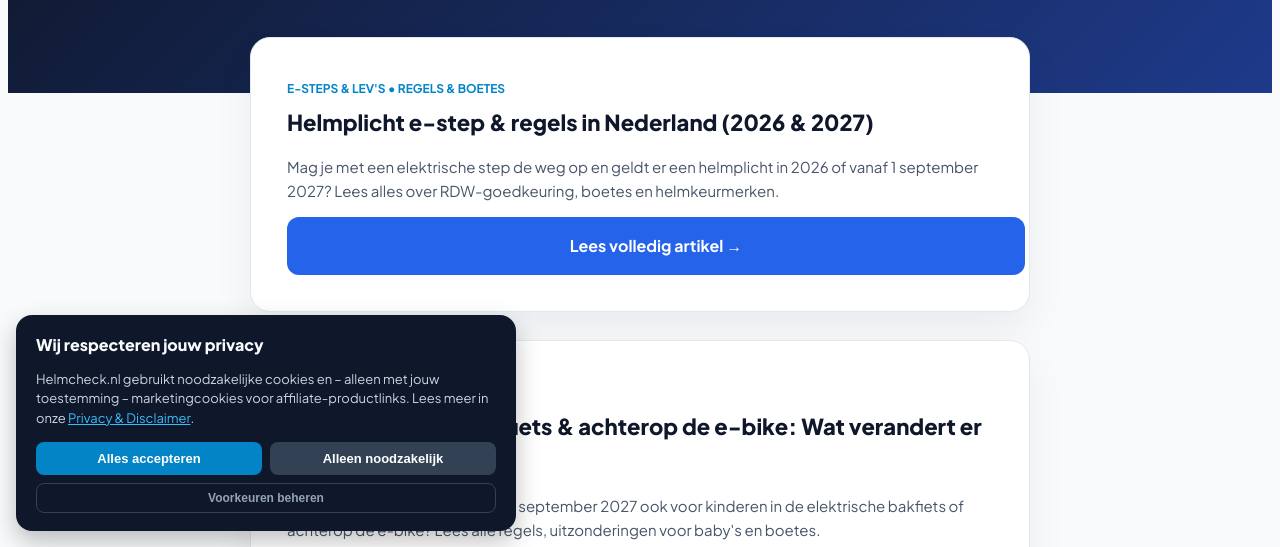
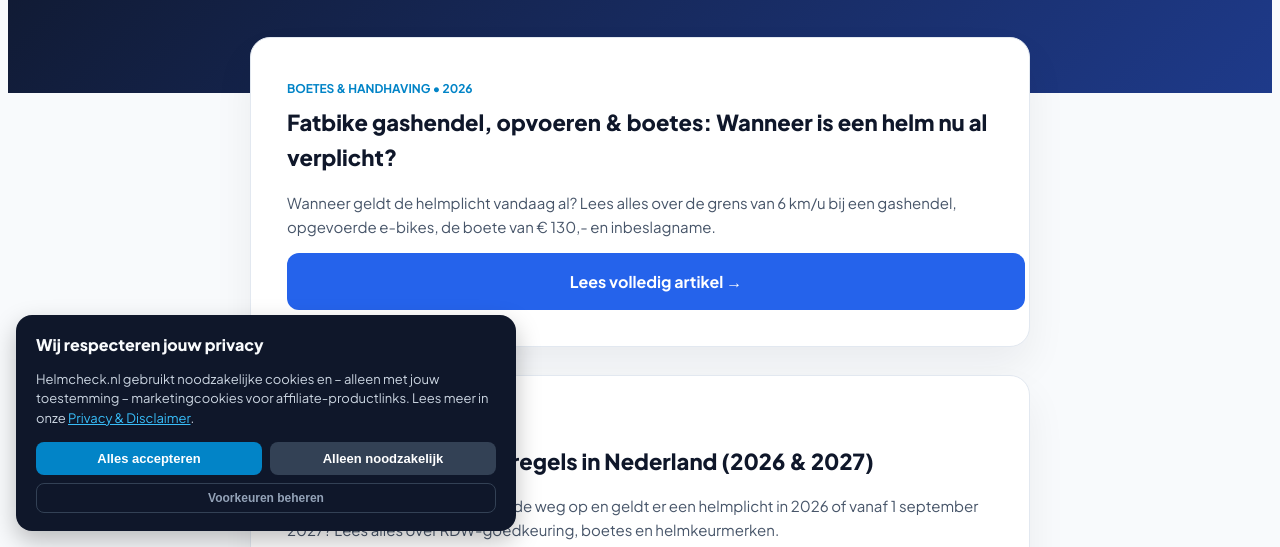
Before and after one commit to HelmCheck/helmcheck-nl, a plain HTML site: page info/index.html in a window 1280 px wide. Shown: the part 253-800 px from the top of the page. Drawn offline with Linux system fonts and the light colour scheme.

Commit message:
Add content about boetes and handhaving for 2026

```diff
--- a/info/index.html
+++ b/info/index.html
@@ -38,6 +38,14 @@
 
     <main class="main-wrap">
         <div class="card">
+            <span style="font-size:12px; font-weight:700; color:#0284c7; text-transform:uppercase;">Boetes &amp; Handhaving • 2026</span>
+            <h2 class="sec-title" style="margin-top:6px; margin-bottom:8px;">
+                <a href="/info/fatbike-gashendel-opvoeren-boetes.html" style="color:#0f172a; text-decoration:none;">Fatbike gashendel, opvoeren &amp; boetes: Wanneer is een helm nu al verplicht?</a>
+            </h2>
+            <p style="font-size:15px; color:#475569; margin-bottom:14px;">Wanneer geldt de helmplicht vandaag al? Lees alles over de grens van 6 km/u bij een gashendel, opgevoerde e-bikes, de boete van € 130,- en inbeslagname.</p>
+            <a href="/info/fatbike-gashendel-opvoeren-boetes.html" class="btn">Lees volledig artikel →</a>
+        </div>
+        <div class="card">
             <span style="font-size:12px; font-weight:700; color:#0284c7; text-transform:uppercase;">E-steps &amp; LEV's • Regels &amp; Boetes</span>
             <h2 class="sec-title" style="margin-top:6px; margin-bottom:8px;">
                 <a href="/info/helmplicht-estep-regels-nederland.html" style="color:#0f172a; text-decoration:none;">Helmplicht e-step &amp; regels in Nederland (2026 &amp; 2027)</a>
```
